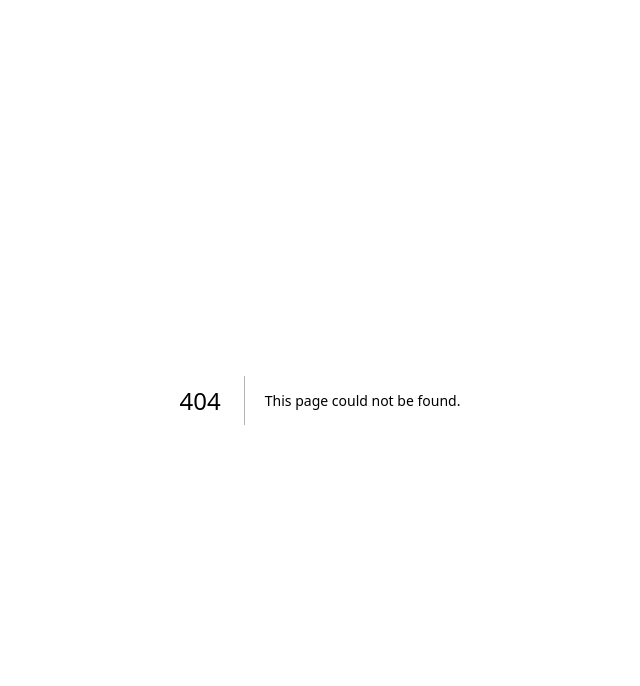
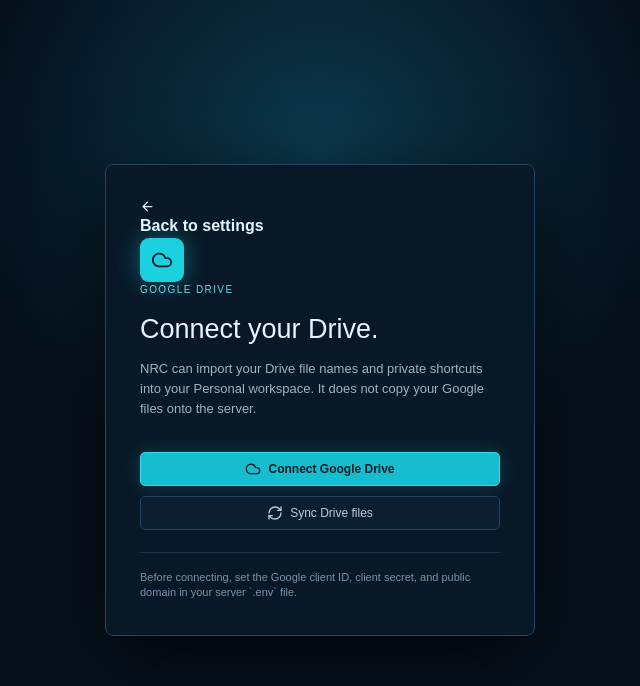
Before and after one commit to MKonline08/NRC-Second-Brain, a Next.js app: page /settings/google in a window 1280 px wide. Before the commit this address had no page. Shown: the top 686 px of the page, without its empty margins (320-960 px from the left). Built offline with nearby package versions, Linux system fonts and the light colour scheme.

Commit message:
Add Google Drive OAuth and sync integration

```diff
--- /dev/null
+++ b/src/app/api/integrations/google/connect/route.ts
@@ -0,0 +1,5 @@
+import { NextResponse } from "next/server";
+import { getSession } from "@/lib/auth";
+import { createOAuthState } from "@/lib/oauth-state";
+
+export async function GET() { const user = await getSession(); if (!user) return NextResponse.redirect(new URL("/login", process.env.APP_BASE_URL || "http://localhost:3000")); const base = process.env.APP_BASE_URL; const clientId = process.env.GOOGLE_CLIENT_ID; if (!base || !clientId) return NextResponse.json({ error: "Set APP_BASE_URL and GOOGLE_CLIENT_ID before connecting Google Drive." }, { status: 503 }); const url = new URL("https://accounts.google.com/o/oauth2/v2/auth"); url.searchParams.set("client_id", clientId); url.searchParams.set("redirect_uri", `${base}/api/integrations/google/callback`); url.searchParams.set("response_type", "code"); url.searchParams.set("scope", "https://www.googleapis.com/auth/drive.metadata.readonly"); url.searchParams.set("access_type", "offline"); url.searchParams.set("prompt", "consent"); url.searchParams.set("state", await createOAuthState(user.id)); return NextResponse.redirect(url); }
--- /dev/null
+++ b/src/app/settings/google/page.tsx
@@ -0,0 +1,11 @@
+"use client";
+
+import { ArrowLeft, Cloud, RefreshCw } from "lucide-react";
+import { useEffect, useState } from "react";
+
+export default function GoogleSettingsPage() {
+  const [message, setMessage] = useState(""); const [busy, setBusy] = useState(false);
+  useEffect(() => { const search = new URLSearchParams(window.location.search); setMessage(search.get("connected") ? "Google Drive is connected." : search.get("error") || ""); }, []);
+  async function sync() { setBusy(true); setMessage(""); const response = await fetch("/api/integrations/google/sync", { method: "POST" }); const data = await response.json(); setBusy(false); setMessage(response.ok ? `${data.added} Google Drive files added to your Personal workspace.` : data.error); }
+  return <main className="auth-page"><section className="auth-card"><a href="/settings" className="back-link"><ArrowLeft size={15} /> Back to settings</a><div className="auth-mark"><Cloud size={22} /></div><p className="eyebrow">GOOGLE DRIVE</p><h1>Connect your Drive.</h1><p className="auth-copy">NRC can import your Drive file names and private shortcuts into your Personal workspace. It does not copy your Google files onto the server.</p><a className="primary-button auth-submit" href="/api/integrations/google/connect"><Cloud size={16} />Connect Google Drive</a><button className="tool-button full-button" onClick={() => void sync()} disabled={busy}><RefreshCw size={16} />{busy ? "Syncing..." : "Sync Drive files"}</button>{message && <p className="connection-message">{message}</p>}<p className="auth-safety">Before connecting, set the Google client ID, client secret, and public domain in your server `.env` file.</p></section></main>;
+}
--- /dev/null
+++ b/src/lib/oauth-state.ts
@@ -0,0 +1,4 @@
+import { SignJWT, jwtVerify } from "jose";
+const secret = new TextEncoder().encode(process.env.SESSION_SECRET || "development-only-change-this-secret");
+export async function createOAuthState(userId: string) { return new SignJWT({ userId, type: "google-drive" }).setProtectedHeader({ alg: "HS256" }).setIssuedAt().setExpirationTime("10m").sign(secret); }
+export async function readOAuthState(value: string) { const payload = (await jwtVerify(value, secret)).payload; if (payload.type !== "google-drive" || typeof payload.userId !== "string") throw new Error("Invalid sign-in state."); return payload.userId; }
```
Also changed, not shown: src/app/api/integrations/google/callback/route.ts (added, +7 -0 lines), src/app/api/integrations/google/sync/route.ts (added, +10 -0 lines), src/app/globals.css.
